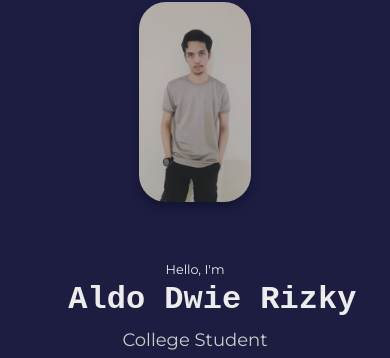
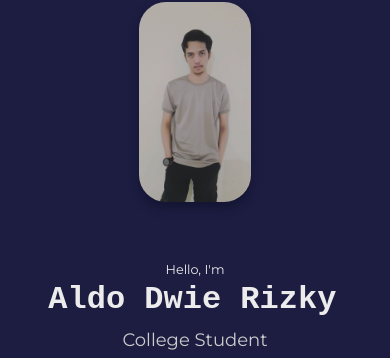
Before and after one commit to aldodwrzy/Portfolio-Aldodwrzy, a plain HTML site: page index.html in a window 390 px wide. Shown: the part 88-446 px from the top of the page. Drawn offline with nearby package versions, Linux system fonts and the light colour scheme.

Commit message:
Typing Effect(2)

```diff
--- a/css/style.css
+++ b/css/style.css
@@ -486,7 +486,8 @@ footer .border-top {
   @media screen and (max-width:568px) {
     .typing-demo {
         /* width: 100%; */
-        margin-left: 50px;
+        margin-left: 30px;
+        /* text-align: center; */
       }
   }
 /* End of responsive design */
```
